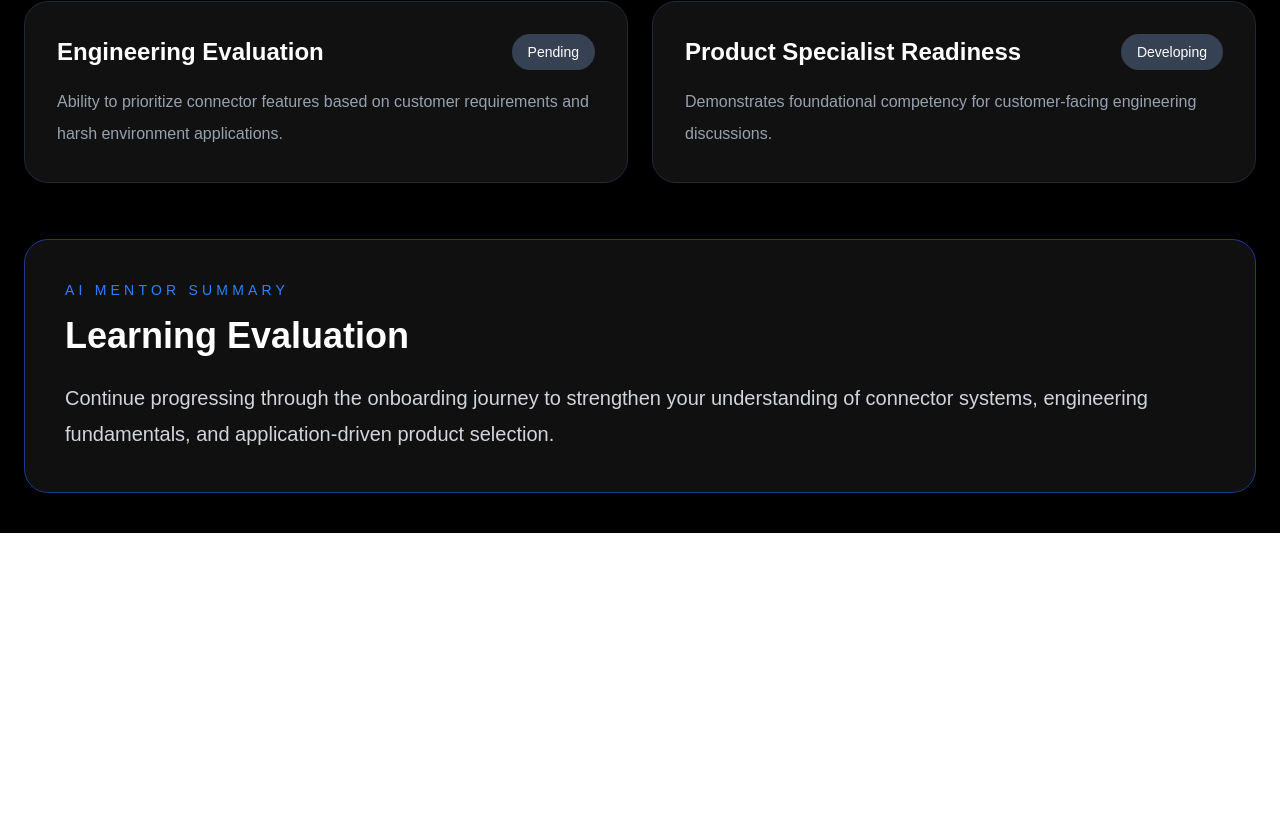
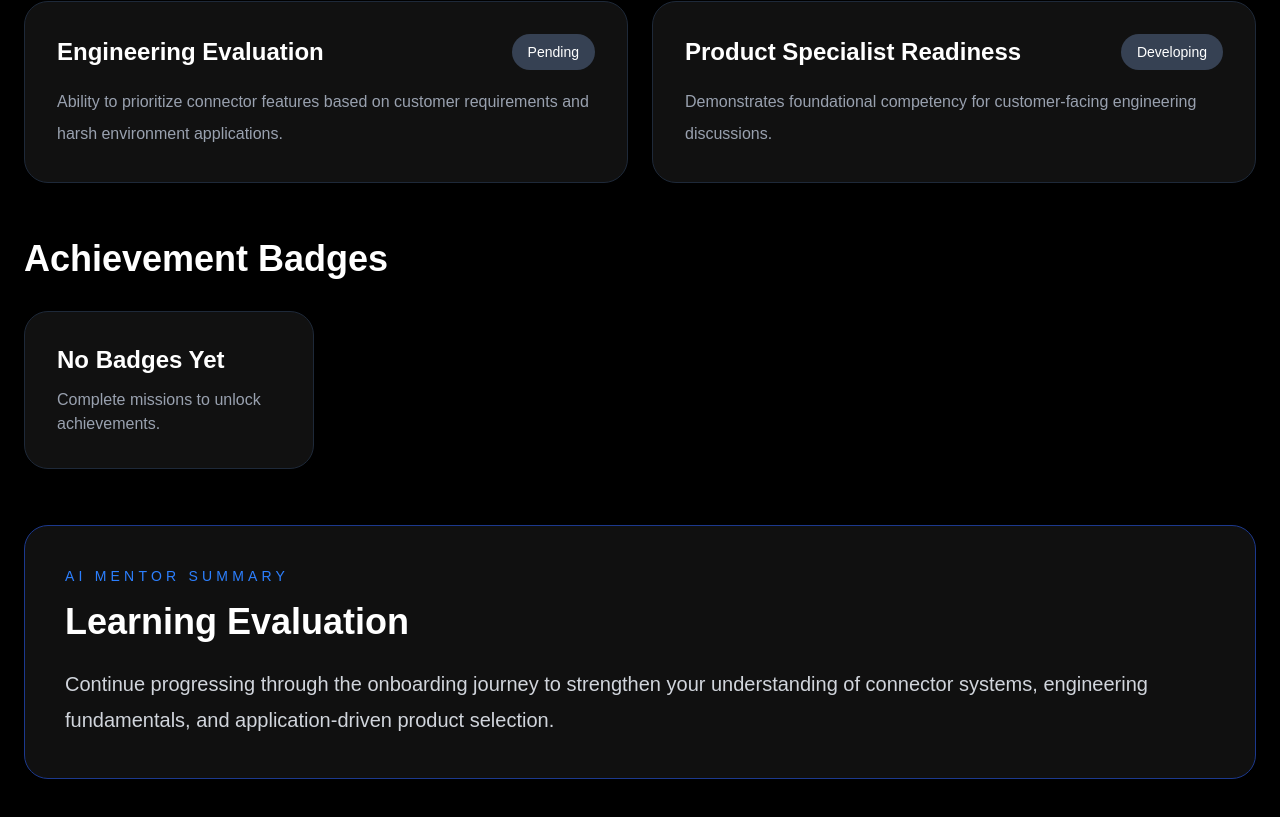
Before and after one commit to vishalawati08/nexus-academy-vishal, a Next.js app: page /dashboard in a window 1280 px wide. Shown: the part 1313-2130 px from the top of the page. Before the commit the page ends 1846 px from the top, so only its background shows below. Built offline with nearby package versions, Linux system fonts and the light colour scheme.

Commit message:
Update page.tsx

```diff
--- a/src/app/dashboard/page.tsx
+++ b/src/app/dashboard/page.tsx
@@ -13,7 +13,10 @@ export default function DashboardPage() {
     useState("In Progress");
 
   const [retryCount, setRetryCount] =
-    useState(0);
+  useState(0);
+
+const [badges, setBadges] =
+  useState<string[]>([]);
 
   const [modulesCompleted, setModulesCompleted] =
     useState(0);
@@ -48,11 +51,29 @@ export default function DashboardPage() {
 
     if (progressData) {
 
-      const parsed = JSON.parse(progressData);
+  const parsed = JSON.parse(progressData);
 
-      setRetryCount(parsed.retryCount || 0);
+  setXp(parsed.xp || 0);
 
-    }
+  setRetryCount(parsed.retryCount || 0);
+
+}
+
+const missionData =
+  localStorage.getItem(
+    "connectorFundamentalsMaster"
+  );
+
+if (missionData) {
+
+  const parsedMission =
+    JSON.parse(missionData);
+
+  setBadges(
+    parsedMission.badges || []
+  );
+
+}
 
     if (completedStatus === "true") {
 
@@ -468,7 +489,58 @@ export default function DashboardPage() {
           </div>
 
         </section>
+         {/* BADGES */}
 
+<section className="mb-14">
+
+  <h2 className="text-4xl font-bold mb-8">
+    Achievement Badges
+  </h2>
+
+  <div className="grid md:grid-cols-2 lg:grid-cols-4 gap-6">
+
+    {badges.map((badge) => (
+
+      <div
+        key={badge}
+        className="bg-[#111] border border-yellow-700 rounded-3xl p-8 hover:scale-[1.02] transition-all duration-300"
+      >
+
+        <div className="text-5xl mb-6">
+          🏆
+        </div>
+
+        <h3 className="text-2xl font-bold mb-3">
+          {badge}
+        </h3>
+
+        <p className="text-gray-400">
+          Achievement Unlocked
+        </p>
+
+      </div>
+
+    ))}
+
+    {badges.length === 0 && (
+
+      <div className="bg-[#111] border border-gray-800 rounded-3xl p-8">
+
+        <h3 className="text-2xl font-bold mb-3">
+          No Badges Yet
+        </h3>
+
+        <p className="text-gray-400">
+          Complete missions to unlock achievements.
+        </p>
+
+      </div>
+
+    )}
+
+  </div>
+
+</section>
         {/* AI MENTOR */}
 
         <section className="bg-[#101010] border border-blue-900 rounded-3xl p-10">
```
